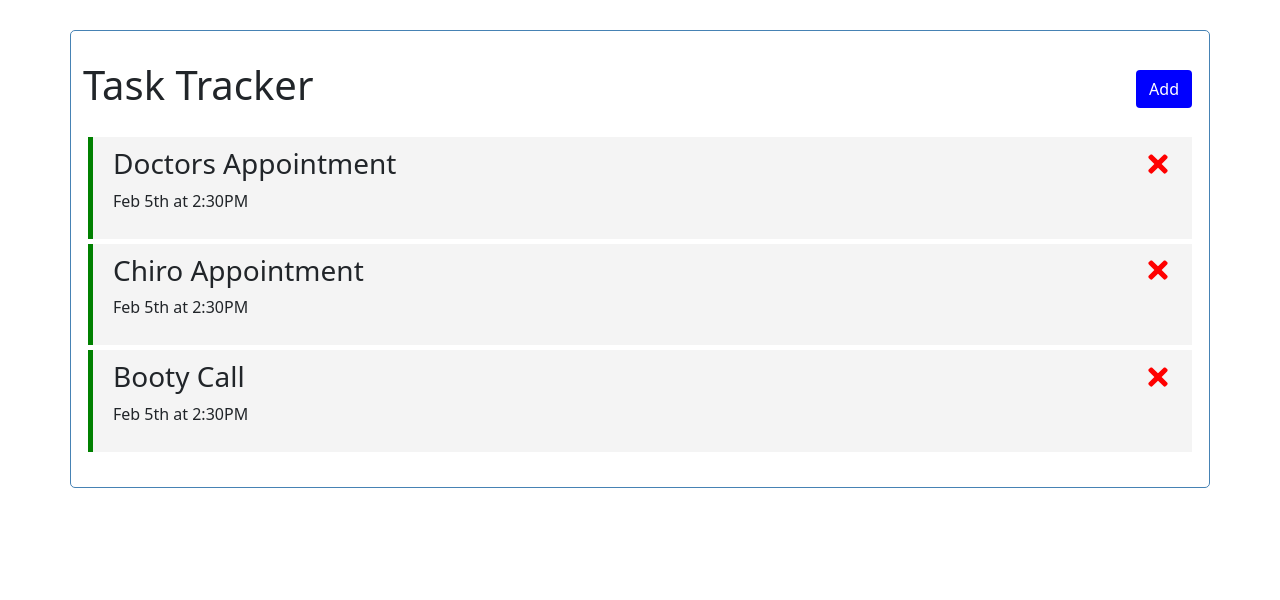
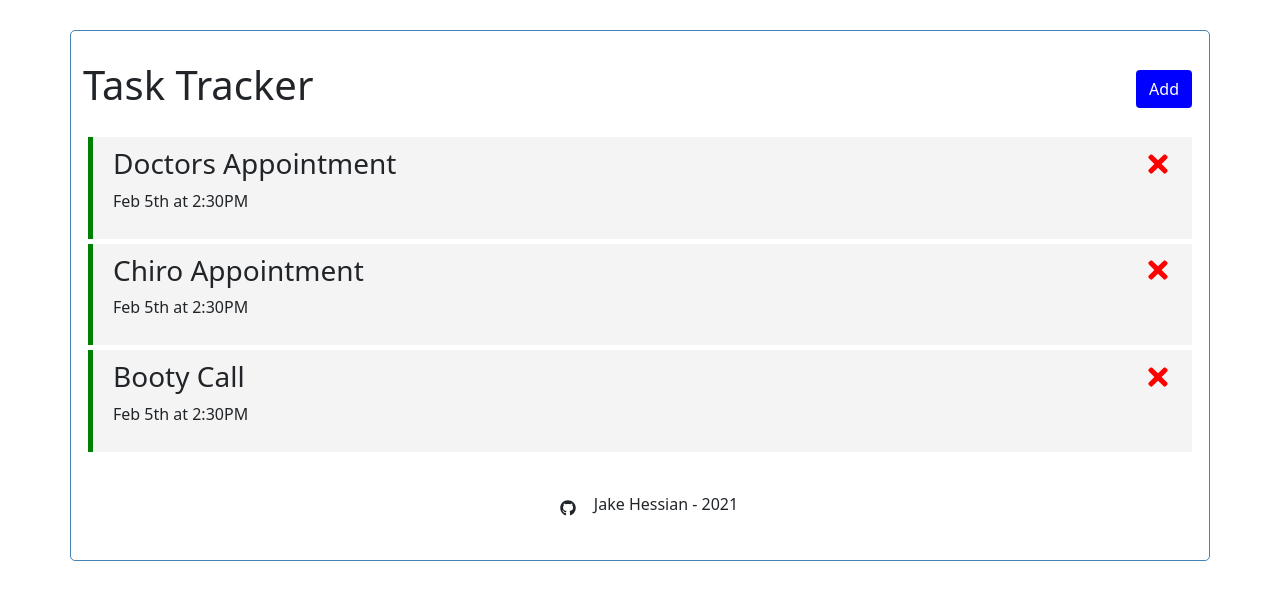
Before and after one commit to JakeHessian/TaskTracker, a React (Create React App) app: page / in a window 1280 px wide. Shown: the top 600 px of the page. Built offline with nearby package versions, Linux system fonts and the light colour scheme.

Commit message:
changed button text/color added footer

```diff
--- a/src/App.js
+++ b/src/App.js
@@ -1,6 +1,9 @@
 import Header from "./components/Header";
 import Tasks from "./components/Tasks";
 import AddTask from "./components/AddTask";
+import { FaFontAwesome, FaTimes } from "react-icons/fa";
+import { FaGithub } from "react-icons/fa";
+
 import { useState } from "react";
 
 const App = () => {
@@ -59,6 +62,12 @@ const App = () => {
       ) : (
         "No Tasks made yet!"
       )}
+      <footer>
+        <button className="btn rounded-pill">
+          <FaGithub />
+        </button>
+        Jake Hessian - 2021
+      </footer>
     </div>
   );
 };
--- a/src/components/Header.js
+++ b/src/components/Header.js
@@ -7,9 +7,10 @@ const Header = ({ title, onAdd, showAdd }) => {
     <header className="header">
       <h1>{title}</h1>
       <Button
-        background_color="Blue"
+        //dynamically change how the button looks based on showAdd prop
+        background_color={showAdd ? "red" : "blue"}
         text_color="white"
-        text={showAdd ? "Close" : "Add"}
+        text={showAdd ? "Cancel" : "Add"}
         onClick={onAdd}
       />
     </header>
```
